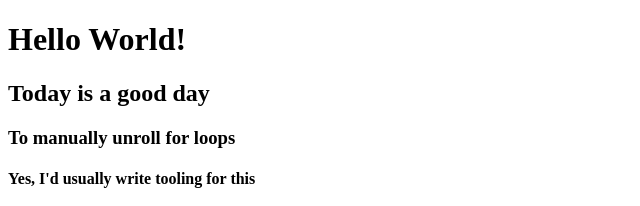
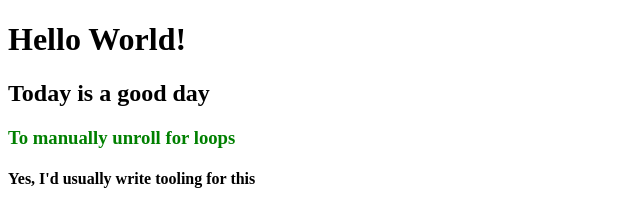
Before and after one commit to tsachleben/sachleben.me, a plain HTML site: page index.html in a window 1280 px wide. Shown: the top 206 px of the page, without its empty margins (0-640 px from the left). Drawn offline with Linux system fonts and the light colour scheme.

Commit message:
Update index.html
Color: green

```diff
--- a/index.html
+++ b/index.html
@@ -2,6 +2,11 @@
 <html>
   <head>
     <title>The Homepage of the Sachlebens</title>
+    <style>
+      h3 {
+        color: green;
+      }
+    </style>
   </head>
   <body>
     <h1>Hello World!</h1>
```
